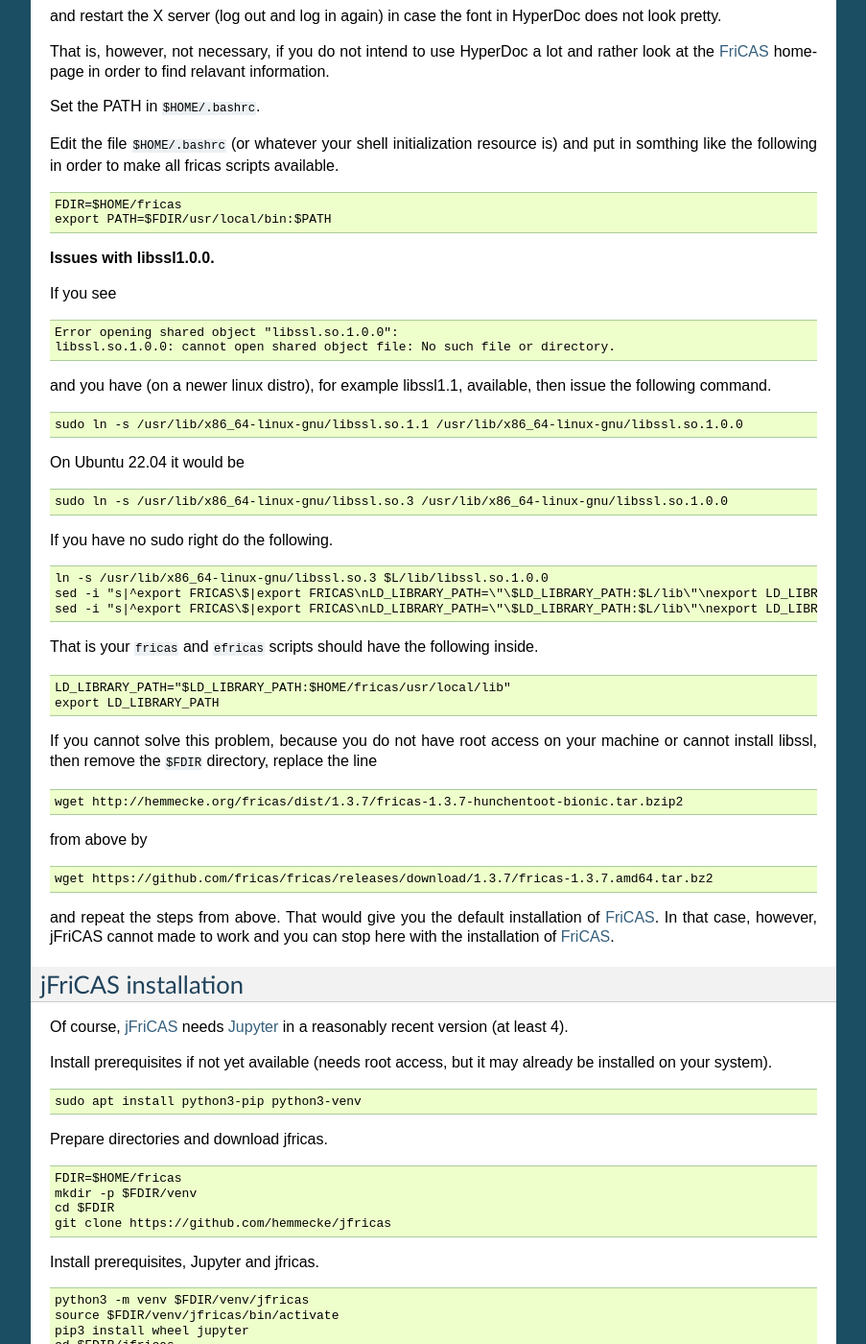
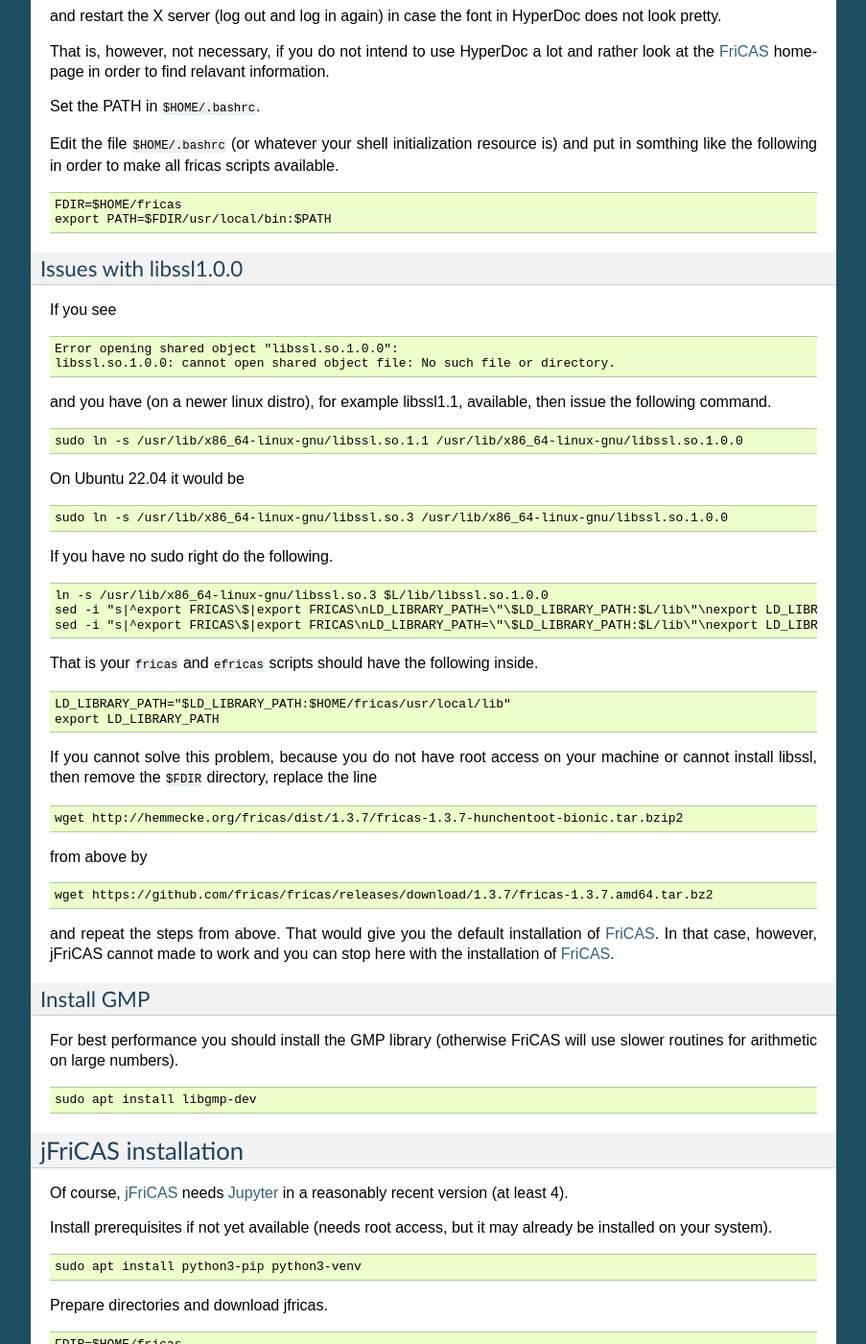
Before and after one commit to hemmecke/qeta, a Sphinx documentation site: the page built from sphinx/source/fricasinstall.rst, in a window 1280 px wide and 1400 px high, scrolled down 1152 px. Shown: the whole window at 96% size, without its empty margins (198-1101 px from the left). Built offline with Sphinx 7.4.7, drawn with Linux system fonts in a browser that asks for light colours; pages that are not in the unit, such as notebooks, are missing from menus.

Commit message:
fix frixasinstall

```diff
--- a/sphinx/source/fricasinstall.rst
+++ b/sphinx/source/fricasinstall.rst
@@ -94,7 +94,8 @@
    FDIR=$HOME/fricas
    export PATH=$FDIR/usr/local/bin:$PATH
 
-**Issues with libssl1.0.0.**
+Issues with libssl1.0.0
+^^^^^^^^^^^^^^^^^^^^^^^
 
 If you see
 ::
@@ -143,6 +144,16 @@
 installation of FriCAS_.
 In that case, however, jFriCAS cannot made to work and you can stop
 here with the installation of FriCAS_.
+
+
+Install GMP
+^^^^^^^^^^^
+
+For best performance you should install the GMP library (otherwise
+FriCAS will use slower routines for arithmetic on large numbers).
+::
+
+   sudo apt install libgmp-dev
 
 
 
```
